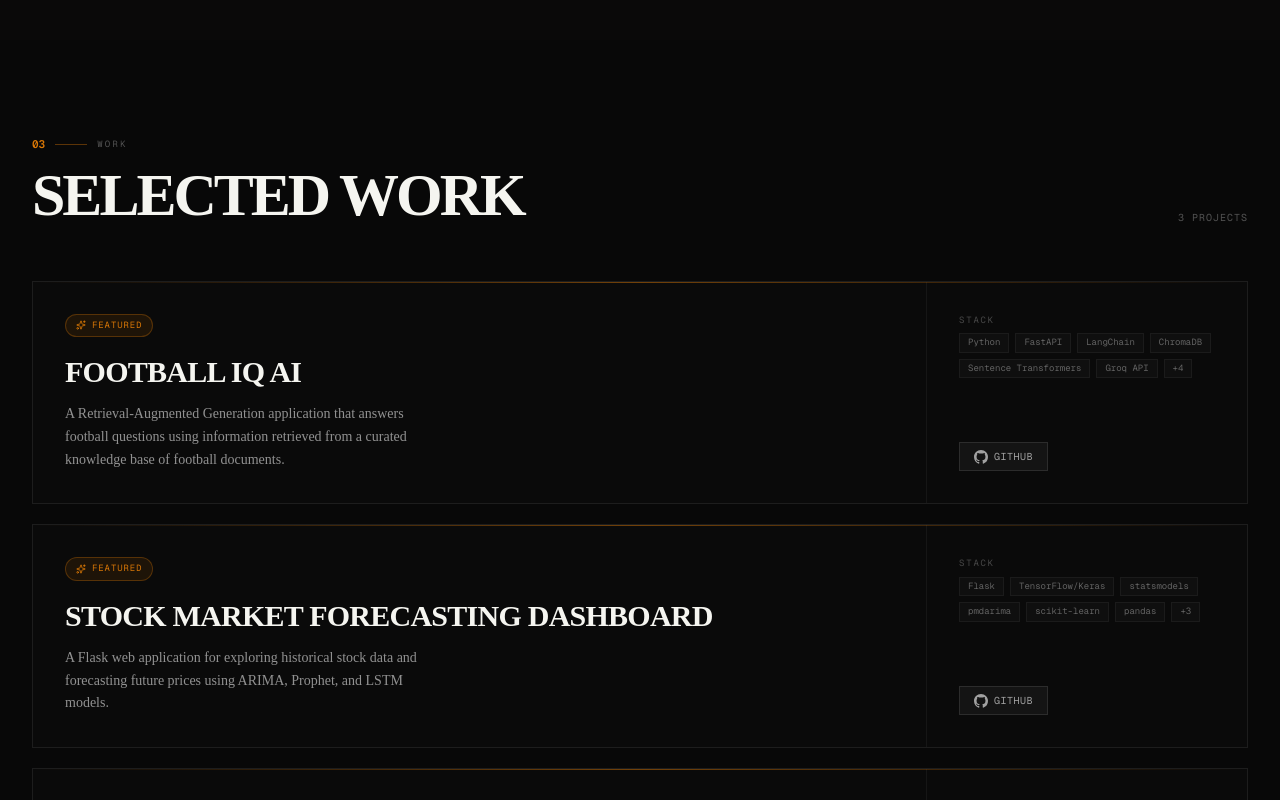
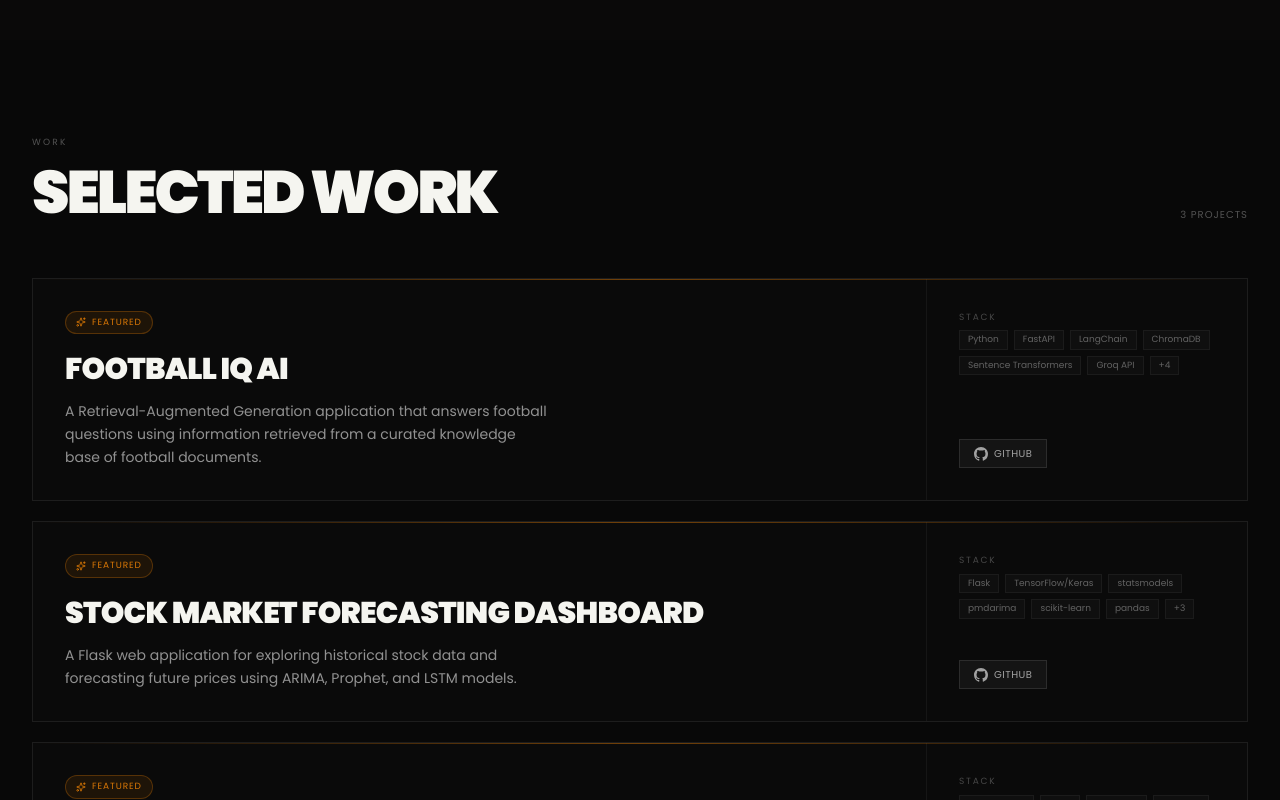
Before and after one commit to pruthvi189/portfolio, a Next.js app: page / in a window 1280 px wide. Shown: the part 760-1560 px from the top of the page. Built offline with nearby package versions, Linux system fonts and the light colour scheme.

Commit message:
poppins font, contact circle icons, remove section numbering

```diff
--- a/src/app/globals.css
+++ b/src/app/globals.css
@@ -7,9 +7,9 @@
 @theme inline {
   --color-background: var(--background);
   --color-foreground: var(--foreground);
-  --font-sans: var(--font-sans);
-  --font-mono: var(--font-geist-mono);
-  --font-heading: var(--font-sans);
+  --font-sans: var(--font-poppins);
+  --font-mono: var(--font-poppins);
+  --font-heading: var(--font-poppins);
   --color-sidebar-ring: var(--sidebar-ring);
   --color-sidebar-border: var(--sidebar-border);
   --color-sidebar-accent-foreground: var(--sidebar-accent-foreground);
--- a/src/app/layout.tsx
+++ b/src/app/layout.tsx
@@ -1,21 +1,11 @@
 import type { Metadata } from "next";
-import { Geist, Geist_Mono, Syne } from "next/font/google";
+import { Poppins } from "next/font/google";
 import "./globals.css";
 
-const geistSans = Geist({
-  variable: "--font-geist-sans",
+const poppins = Poppins({
+  variable: "--font-poppins",
   subsets: ["latin"],
-});
-
-const geistMono = Geist_Mono({
-  variable: "--font-geist-mono",
-  subsets: ["latin"],
-});
-
-const syne = Syne({
-  variable: "--font-syne",
-  subsets: ["latin"],
-  weight: ["400", "500", "600", "700", "800"],
+  weight: ["300", "400", "500", "600", "700", "800", "900"],
 });
 
 export const metadata: Metadata = {
@@ -78,10 +68,7 @@ export default function RootLayout({
   children: React.ReactNode;
 }>) {
   return (
-    <html
-      lang="en"
-      className={`${geistSans.variable} ${geistMono.variable} ${syne.variable} dark`}
-    >
+    <html lang="en" className={`${poppins.variable} dark`}>
       <body className="min-h-screen bg-background text-foreground antialiased">
         {children}
       </body>
--- a/src/components/intro-splash.tsx
+++ b/src/components/intro-splash.tsx
@@ -84,7 +84,7 @@ export function IntroSplash() {
             <div className="overflow-hidden">
               <div
                 className="text-[clamp(3rem,10vw,7rem)] font-light tracking-tight leading-none text-[#f0ece4]"
-                style={{ fontFamily: "var(--font-syne), sans-serif" }}
+                style={{ fontFamily: "var(--font-poppins), sans-serif" }}
               >
                 {firstName.split("").map((char, i) => (
                   <BlurChar
@@ -100,7 +100,7 @@ export function IntroSplash() {
             <div className="overflow-hidden mt-1">
               <div
                 className="text-[clamp(3rem,10vw,7rem)] font-light tracking-tight leading-none text-[#f0ece4]"
-                style={{ fontFamily: "var(--font-syne), sans-serif" }}
+                style={{ fontFamily: "var(--font-poppins), sans-serif" }}
               >
                 {lastName.split("").map((char, i) => (
                   <BlurChar
--- a/src/components/sections/contact.tsx
+++ b/src/components/sections/contact.tsx
@@ -8,72 +8,75 @@ import { GithubIcon, LinkedinIcon } from "@/components/icons";
 export function Contact() {
   const links = [
     {
-      label: "Email",
-      value: site.email,
+      label: "EMAIL",
+      value: "Send a Message",
       href: `mailto:${site.email}`,
       icon: Mail,
+      circleColor: "bg-[#e8660a]/15",
+      iconColor: "text-[#e8660a]",
     },
     {
-      label: "GitHub",
-      value: "pruthvi189",
+      label: "GITHUB",
+      value: "@pruthvi189",
       href: site.github,
       icon: GithubIcon,
+      circleColor: "bg-white/[0.06]",
+      iconColor: "text-[#f5f5f0]",
     },
     {
-      label: "LinkedIn",
-      value: "Pruthvi Shah",
+      label: "LINKEDIN",
+      value: "Connect",
       href: site.linkedin,
       icon: LinkedinIcon,
+      circleColor: "bg-[#0077b5]/15",
+      iconColor: "text-[#0077b5]",
     },
     {
-      label: "Resume",
-      value: "Download PDF",
+      label: "RESUME",
+      value: "View Resume",
       href: site.resumeUrl,
       icon: FileText,
+      circleColor: "bg-[#10b981]/15",
+      iconColor: "text-[#10b981]",
     },
   ];
 
   return (
     <section id="contact" className="section-padding py-24 pb-40 relative">
       <div className="absolute inset-0 hex-pattern pointer-events-none opacity-50" />
-      <div className="max-w-6xl mx-auto relative">
+      <div className="max-w-4xl mx-auto relative">
         <FadeIn>
-          <p className="text-orange font-medium text-sm tracking-wide uppercase mb-3">
-            Contact
-          </p>
           <h2 className="text-3xl sm:text-4xl font-bold tracking-tight mb-4">
             Get in Touch
           </h2>
           <p className="text-muted-foreground text-lg max-w-2xl mb-12">
-            Open to opportunities and collaborations. Feel free to reach out.
+            Have a project in mind or just want to chat? I&apos;m always open to
+            new opportunities and interesting conversations.
           </p>
         </FadeIn>
 
         <FadeIn delay={0.1}>
-          <div className="grid gap-4 sm:grid-cols-2">
+          <div className="grid grid-cols-2 sm:grid-cols-4 gap-4">
             {links.map((link) => {
               const Icon = link.icon;
               const isExternal = link.href.startsWith("http");
-              const isMailto = link.href.startsWith("mailto:");
               return (
                 <a
                   key={link.label}
                   href={link.href}
                   target={isExternal ? "_blank" : undefined}
                   rel={isExternal ? "noopener noreferrer" : undefined}
-                  className="group flex items-center gap-4 border border-border rounded-2xl p-5 bg-card hover:border-border hover:shadow-[0_0_30px_-10px_rgba(232,102,10,0.06)] transition-all duration-300"
+                  className="group flex flex-col items-center text-center border border-border rounded-2xl p-6 bg-card hover:border-border hover:shadow-[0_0_30px_-10px_rgba(232,102,10,0.06)] transition-all duration-300"
                 >
-                  <div className="flex items-center justify-center w-10 h-10 rounded-xl bg-secondary text-muted-foreground group-hover:text-orange transition-colors duration-300">
-                    <Icon size={18} />
+                  <div className={`flex items-center justify-center w-12 h-12 rounded-full ${link.circleColor} ${link.iconColor} mb-3 transition-transform duration-300 group-hover:scale-110`}>
+                    <Icon size={20} />
                   </div>
-                  <div>
-                    <p className="text-sm text-muted-foreground">
-                      {link.label}
-                    </p>
-                    <p className="font-medium group-hover:text-primary transition-colors duration-200">
-                      {link.value}
-                    </p>
-                  </div>
+                  <p className="font-mono text-[10px] uppercase tracking-[0.15em] text-muted-foreground mb-1">
+                    {link.label}
+                  </p>
+                  <p className="font-medium text-sm group-hover:text-primary transition-colors duration-200">
+                    {link.value}
+                  </p>
                 </a>
               );
             })}
--- a/src/components/sections/projects.tsx
+++ b/src/components/sections/projects.tsx
@@ -19,8 +19,6 @@ export function Projects() {
         >
           <div>
             <div className="mb-3 flex items-center gap-2.5">
-              <span className="font-mono text-[11px] font-semibold text-[#d97706]">03</span>
-              <div className="h-px w-8 bg-[#d97706]/40" />
               <span className="font-mono text-[9px] uppercase tracking-[0.25em] text-white/30">Work</span>
             </div>
             <h2 className="font-sans text-4xl font-black uppercase leading-none tracking-tighter text-[#f5f5f0] sm:text-5xl md:text-6xl">
--- a/src/components/sections/skills.tsx
+++ b/src/components/sections/skills.tsx
@@ -44,8 +44,6 @@ export function Skills() {
           className="mb-14"
         >
           <div className="mb-3 flex items-center gap-2.5">
-            <span className="font-mono text-[11px] font-semibold text-[#d97706]">02</span>
-            <div className="h-px w-8 bg-[#d97706]/40" />
             <span className="font-mono text-[9px] uppercase tracking-[0.25em] text-white/30">Skills</span>
           </div>
           <h2 className="font-sans text-4xl font-black uppercase leading-none tracking-tighter text-[#f5f5f0] sm:text-5xl md:text-6xl">
```
